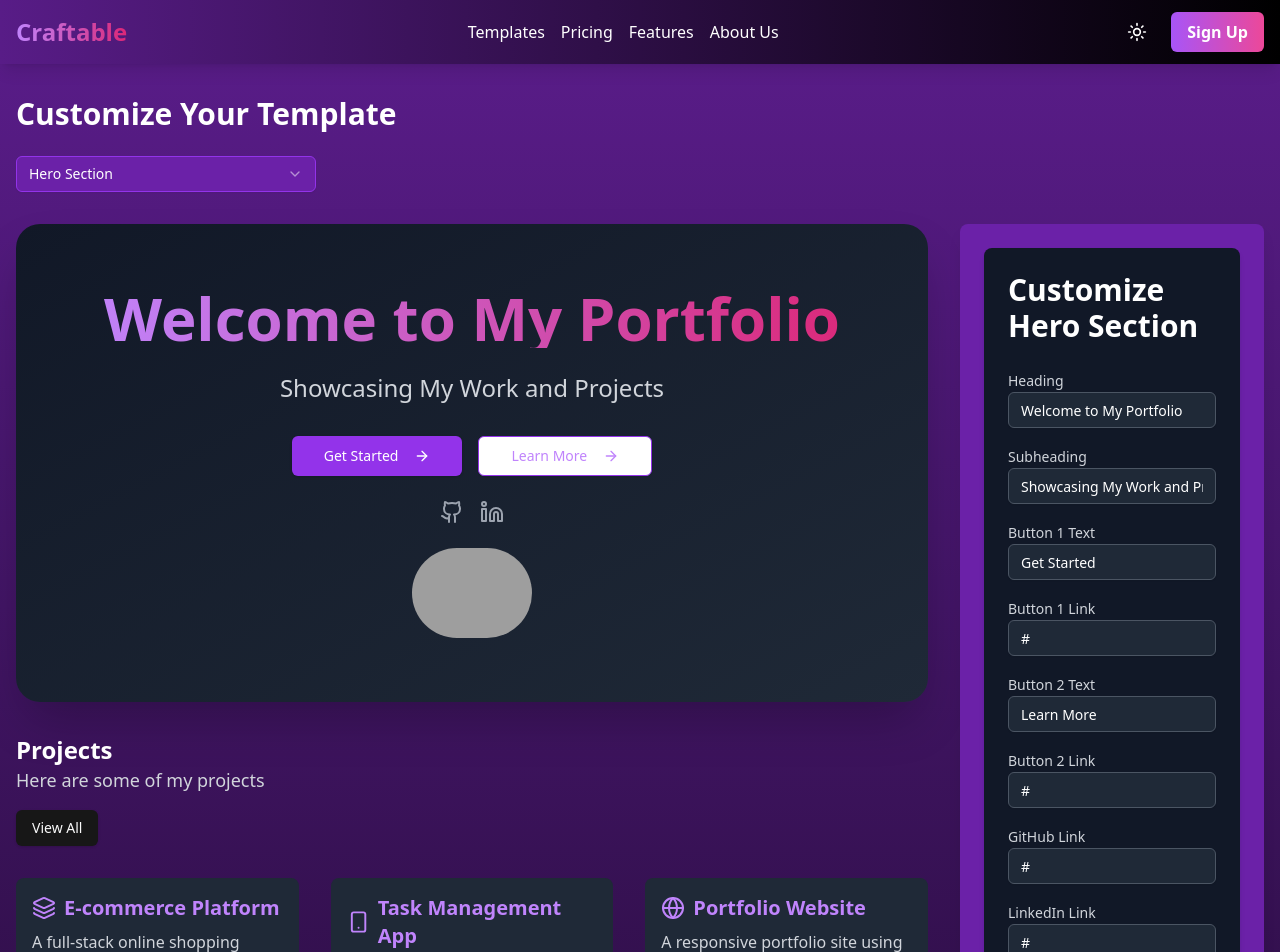
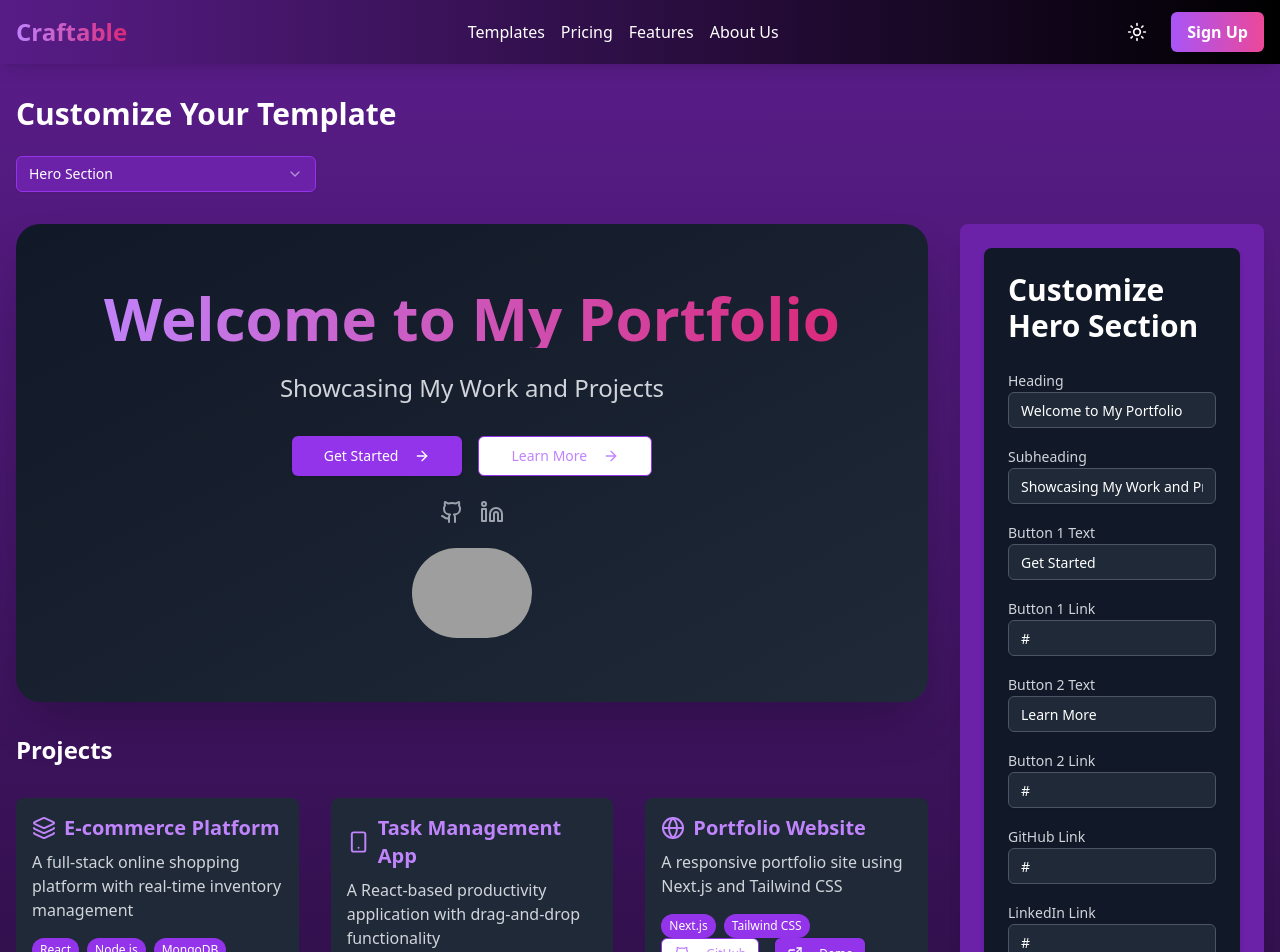
Before and after one commit to moiz2405/Craftable, a Next.js app: page /customize in a window 1280 px wide. Shown: the top 952 px of the page. Built offline with nearby package versions, Linux system fonts and the light colour scheme; grey boxes are pictures that could not be loaded.

Commit message:
HeroSection Improvements

```diff
--- a/components/templates/portfolio/ProjectsSection.tsx
+++ b/components/templates/portfolio/ProjectsSection.tsx
@@ -94,10 +94,7 @@ export function ProjectsSection({
         >
             <div className="col-span-full">
                 <h2 className="text-2xl font-bold">{title}</h2>
-                <p className="text-lg text-gray-300">{subtitle}</p>
-                <Link href={buttonLink1}>
-                    <Button className="mt-4">{buttonText1}</Button>
-                </Link>
+
             </div>
             {projects.map(renderProjectCard)}
         </motion.div>
```
